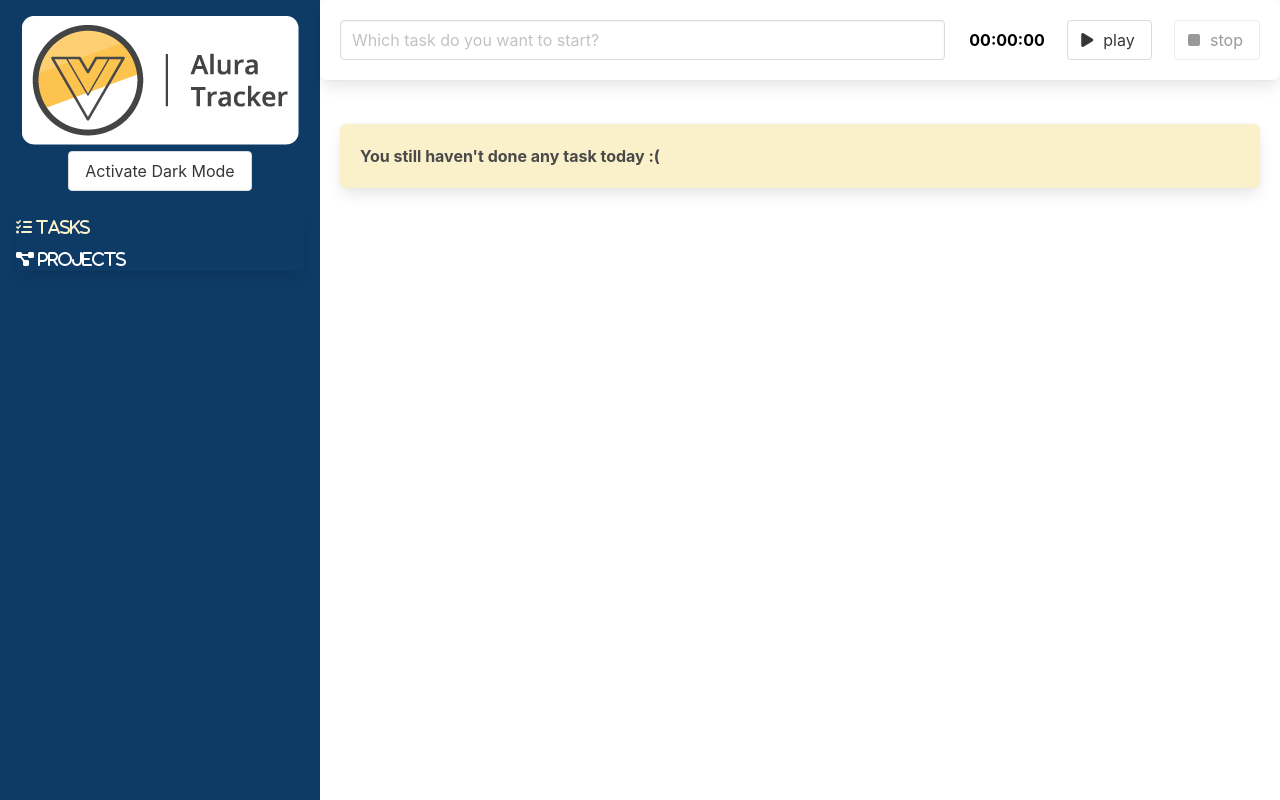
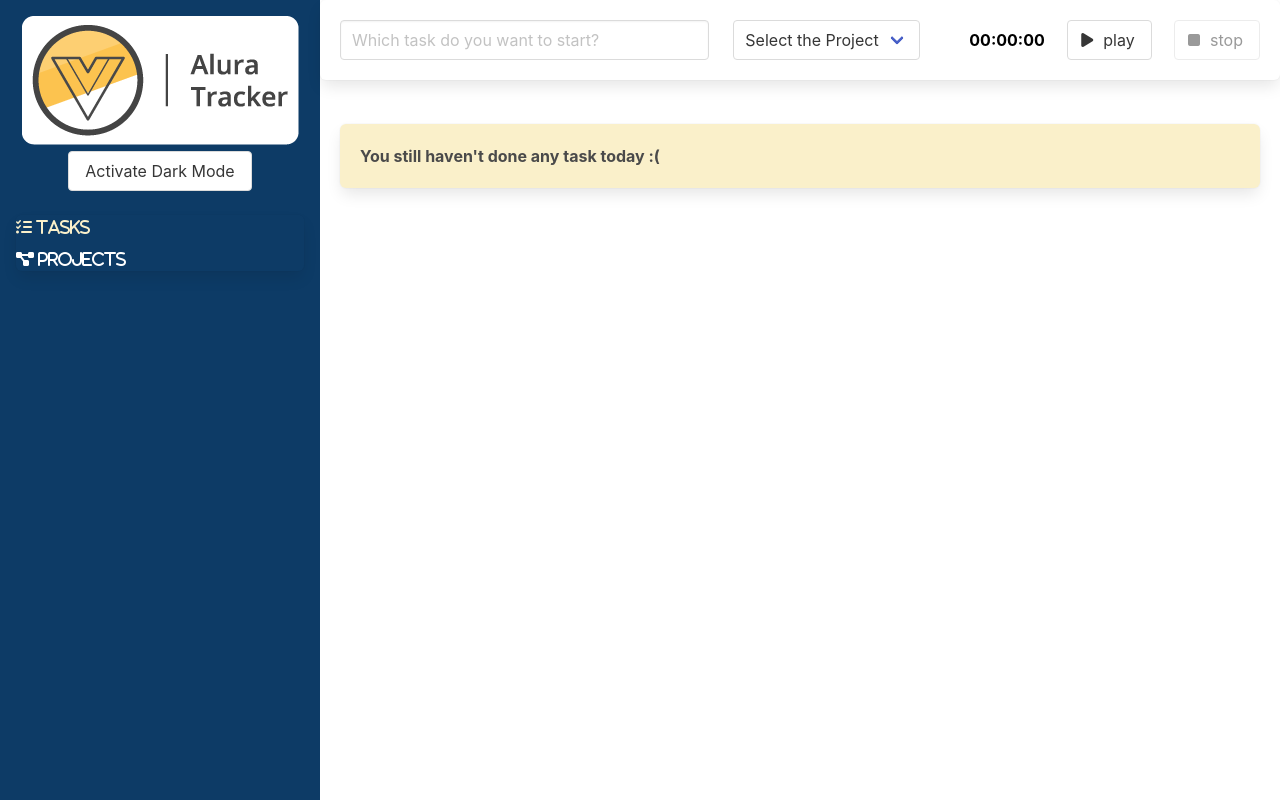
Before and after one commit to luigiMinardi/stdy-alura-vue3-ts, a Vue app: page / in a window 1280 px wide. Built offline with nearby package versions, Linux system fonts and the light colour scheme.

Commit message:
feat: Vue part 2, class 2.

```diff
--- a/package.json
+++ b/package.json
@@ -10,7 +10,8 @@
   "dependencies": {
     "core-js": "^3.8.3",
     "vue": "^3.2.13",
-    "vue-router": "4"
+    "vue-router": "4",
+    "vuex": "^4.0.2"
   },
   "devDependencies": {
     "@fortawesome/fontawesome-free": "^6.1.1",
--- a/src/components/AppForm.vue
+++ b/src/components/AppForm.vue
@@ -1,8 +1,18 @@
 <template>
   <div class="box form">
     <div class="columns">
-      <div class="column is-8" role="form" aria-label="Form to create a new task">
+      <div class="column is-5" role="form" aria-label="Form to create a new task">
         <input type="text" class="input" placeholder="Which task do you want to start?" v-model="description" />
+      </div>
+      <div class="column is-3">
+        <div class="select">
+          <select v-model="idProject">
+            <option value="">Select the Project</option>
+            <option :value="project.id" v-for="project in projects" :key="project.id">
+              {{ project.name }}
+            </option>
+          </select>
+        </div>
       </div>
       <div class="column">
         <AppTimer @whenTimerEnds="endTask" />
@@ -12,7 +22,10 @@
 </template>
 
 <script lang="ts">
+import { key } from "@/store";
+import { computed } from "@vue/reactivity";
 import { defineComponent } from "vue";
+import { useStore } from "vuex";
 import AppTimer from "./AppTimer.vue";
 
 export default defineComponent({
@@ -21,17 +34,25 @@ export default defineComponent({
   components: { AppTimer },
   data() {
     return {
-      description: "",
+      description: '',
+      idProject: ''
     };
   },
   methods: {
     endTask(timeInSecconds: number): void {
       this.$emit('whenSavingTask', {
         timeInSecconds: timeInSecconds,
-        description: this.description
+        description: this.description,
+        project: this.projects.find(project => project.id === this.idProject)
       })
       this.description = "";
     },
+  },
+  setup() {
+    const store = useStore(key)
+    return {
+      projects: computed(() => store.state.projects)
+    }
   },
 });
 </script>
--- a/src/interfaces/ITask.ts
+++ b/src/interfaces/ITask.ts
@@ -1,4 +1,7 @@
+import IProject from "./IProject";
+
 export default interface ITask {
     timeInSecconds: number,
-    description: string
+    description: string,
+    project: IProject
 }
--- a/src/main.ts
+++ b/src/main.ts
@@ -3,7 +3,9 @@ import App from './App.vue'
 
 import '@fortawesome/fontawesome-free/css/all.css'
 import router from './router'
+import { key, store } from './store'
 
 createApp(App)
     .use(router)
+    .use(store, key)
     .mount('#app')
--- /dev/null
+++ b/src/store/index.ts
@@ -0,0 +1,28 @@
+import IProject from "@/interfaces/IProject";
+import { InjectionKey } from "vue";
+import { createStore, Store, useStore as vuexUseStore } from 'vuex';
+
+interface State {
+    projects: IProject[]
+}
+
+export const key: InjectionKey<Store<State>> = Symbol()
+
+export const store = createStore<State>({
+    state: {
+        projects: []
+    },
+    mutations: {
+        'ADD_PROJECT'(state, nameOfTheProject: string) {
+            const project = {
+                id: new Date().toISOString(),
+                name: nameOfTheProject
+            } as IProject
+            state.projects.push(project)
+        }
+    }
+})
+
+export function useStore(): Store<State> {
+    return vuexUseStore(key)
+}
--- a/src/views/ViewProjects.vue
+++ b/src/views/ViewProjects.vue
@@ -40,7 +40,8 @@
 </template>
 
 <script lang="ts">
-import IProject from "@/interfaces/IProject";
+import { useStore } from "@/store";
+import { computed } from "@vue/reactivity";
 import { defineComponent } from "vue"
 
 export default defineComponent({
@@ -48,17 +49,24 @@ export default defineComponent({
   data() {
     return {
       nameOfTheProject: "",
-      projects: [] as IProject[]
     };
   },
   methods: {
     save() {
-      const project: IProject = {
-        id: new Date().toISOString(),
-        name: this.nameOfTheProject
-      }
-      this.projects.push(project);
+      // const project: IProject = {
+      //   id: new Date().toISOString(),
+      //   name: this.nameOfTheProject
+      // }
+      // this.projects.push(project);
+      this.store.commit('ADD_PROJECT', this.nameOfTheProject)
       this.nameOfTheProject = "";
+    }
+  },
+  setup() {
+    const store = useStore();
+    return {
+      store,
+      projects: computed(() => store.state.projects)
     }
   }
 })
```
Also changed, not shown: 1 other file (tests, documents, lock files or other folders).
